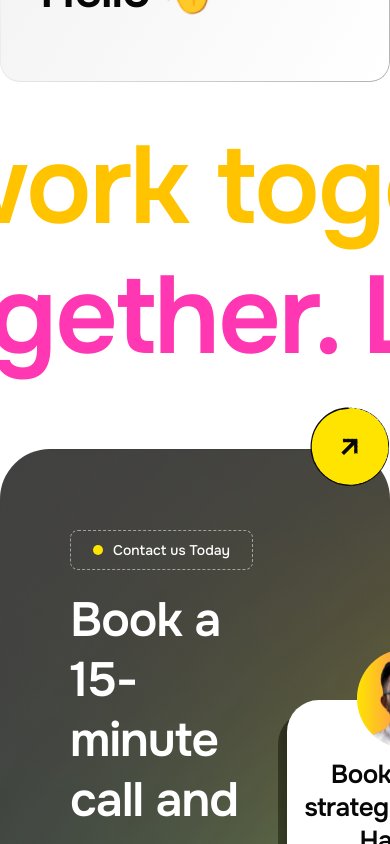
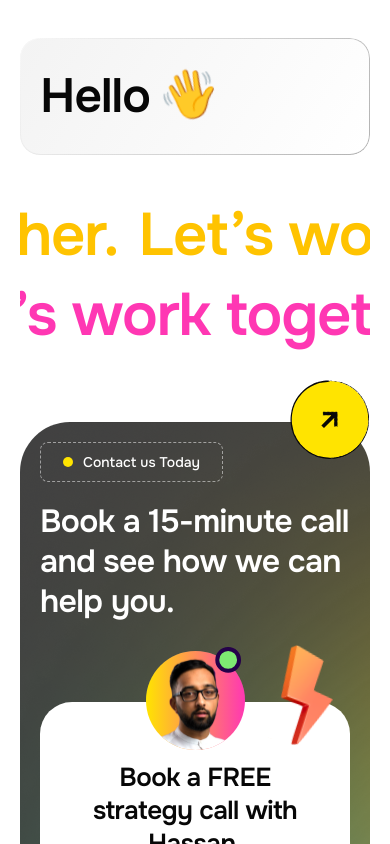
Before and after one commit to tahab-cp/cp-web, a Next.js app: page /about in a window 390 px wide. Shown: the part 8160-9004 px from the top of the page. Built offline with nearby package versions, Linux system fonts and the light colour scheme.

Commit message:
homepage responsiveness added footer responsiveness pending

```diff
--- a/src/app/page.tsx
+++ b/src/app/page.tsx
@@ -14,8 +14,8 @@ const HomePage = () => {
       <AboutSection />
       <WhatWeOfferSection />
       <CaseStudiesSection />
-      {/* <TestimonialSection /> */}
-      {/* <ContactSection /> */}
+      <TestimonialSection />
+      <ContactSection />
     </main>
   );
 };
--- a/src/components/common/ContactForm.tsx
+++ b/src/components/common/ContactForm.tsx
@@ -51,16 +51,16 @@ const ContactForm = () => {
 
       <div ref={formRef} className="h-0 overflow-hidden opacity-0">
         <form action="" className="flex flex-col gap-[1.8rem]">
-          <fieldset className="flex items-center gap-[1.6rem]">
-            <Label htmlFor="name" className="min-w-[25rem]">
+          <fieldset className="flex flex-col items-start gap-[1.6rem] md:flex-row md:items-center">
+            <Label htmlFor="name" className="md:min-w-[25rem]">
               My name is
             </Label>
 
             <ContactFormInput placeholder="Enter your name" type="text" />
           </fieldset>
 
-          <fieldset className="flex items-center gap-[1.6rem]">
-            <Label htmlFor="service" className="min-w-[38.9rem]">
+          <fieldset className="flex flex-col items-start gap-[1.6rem] md:flex-row md:items-center">
+            <Label htmlFor="service" className="md:min-w-[38.9rem]">
               I need a help with
             </Label>
 
@@ -76,8 +76,8 @@ const ContactForm = () => {
             </Select>
           </fieldset>
 
-          <fieldset className="flex items-center gap-[1.6rem]">
-            <Label htmlFor="email" className="min-w-[35.8rem]">
+          <fieldset className="flex flex-col items-start gap-[1.6rem] md:flex-row md:items-center">
+            <Label htmlFor="email" className="md:min-w-[35.8rem]">
               Here is my email
             </Label>
 
@@ -87,8 +87,8 @@ const ContactForm = () => {
             />
           </fieldset>
 
-          <fieldset className="flex items-center gap-[1.6rem]">
-            <Label htmlFor="message" className="min-w-[29.7rem]">
+          <fieldset className="flex flex-col items-start gap-[1.6rem] md:flex-row md:items-center">
+            <Label htmlFor="message" className="md:min-w-[29.7rem]">
               And message
             </Label>
 
--- a/src/components/common/CtaSection2.tsx
+++ b/src/components/common/CtaSection2.tsx
@@ -11,7 +11,7 @@ import CommonBtn3 from "./CommonBtn3";
 
 const CtaSection2 = () => {
   return (
-    <div className="relative w-full rounded-[5rem] px-[7rem] pt-[8.1rem] pb-[5.1rem] backdrop-blur-[10px]">
+    <div className="relative w-full rounded-[5rem] p-[2rem] backdrop-blur-[10px] md:p-[0rem] md:px-[7rem] md:pt-[8.1rem] md:pb-[5.1rem]">
       <Image
         src={ctaSectionBg}
         alt="Cta Background"
@@ -24,17 +24,17 @@ const CtaSection2 = () => {
         <Image src={contactArrow} alt="Contact Arrow" width={80} height={80} />
       </i>
 
-      <div className="relative z-[1] flex items-center gap-[3.4rem]">
+      <div className="relative z-[1] flex flex-col items-center gap-[8rem] lg:flex-row lg:gap-[3.4rem]">
         <div className="flex flex-col items-start">
           <SectionLabel text="Contact us Today" />
 
-          <h3 className="mt-[2rem] max-w-[72.1rem] text-[4.8rem] leading-[6rem] font-semibold tracking-[-0.02em] text-white">
+          <h3 className="mt-[2rem] max-w-[72.1rem] text-[3.2rem] leading-[4rem] font-semibold tracking-[-0.02em] text-white md:text-[4.8rem] md:leading-[6rem]">
             Book a 15-minute call and see how we can help you.
           </h3>
         </div>
 
-        <div className="relative flex h-[26.1rem] w-[30.8rem] items-center justify-center rounded-[3.2rem] bg-white">
-          <div className="bg-text-primary/30 absolute bottom-[-1.5rem] left-1/2 z-[-1] h-[26.4rem] w-[25.8rem] -translate-x-1/2 rounded-[3.2rem] backdrop-blur-[10px]" />
+        <div className="relative flex h-[26.1rem] w-full items-center justify-center rounded-[3.2rem] bg-white lg:w-[30.8rem]">
+          <div className="bg-text-primary/30 absolute bottom-[-1.5rem] left-1/2 z-[-1] h-[26.4rem] w-full -translate-x-1/2 rounded-[3.2rem] backdrop-blur-[10px] md:w-[25.8rem]" />
 
           <div className="flex flex-col items-center gap-[2rem] text-center">
             <i className="absolute top-[-5.3rem] right-[1.794rem] inline-flex h-[9.827rem] w-[5.653rem] rotate-[16.79deg] items-center justify-center">
--- a/src/components/common/TextMarquee.tsx
+++ b/src/components/common/TextMarquee.tsx
@@ -12,7 +12,7 @@ const TextMarquee = () => {
         speed={100}
         pauseOnHover={true}
         direction="right"
-        className="overflow-hidden text-[11rem] leading-[13rem] font-semibold tracking-[-0.02em] text-[#FFC300]"
+        className="overflow-hidden text-[6rem] leading-[8rem] font-semibold tracking-[-0.02em] text-[#FFC300] md:text-[11rem] md:leading-[13rem]"
       >
         {texts.map((text, index) => (
           <span key={index} className="mx-[1rem]">
@@ -26,7 +26,7 @@ const TextMarquee = () => {
         speed={100}
         pauseOnHover={true}
         direction="left"
-        className="overflow-hidden text-[11rem] leading-[13rem] font-semibold tracking-[-0.02em] text-[#FF37B3]"
+        className="overflow-hidden text-[6rem] leading-[8rem] font-semibold tracking-[-0.02em] text-[#FF37B3] md:text-[11rem] md:leading-[13rem]"
       >
         {texts.map((text, index) => (
           <span key={index} className="mx-[1rem]">
--- a/src/components/sections/ContactSection.tsx
+++ b/src/components/sections/ContactSection.tsx
@@ -50,19 +50,19 @@ const ContactSection = () => {
     }
   }, []);
   return (
-    <section className="relative py-[10rem]">
+    <section className="relative px-[2rem] py-[10rem] xl:px-[0rem]">
       <div
         ref={contactContentRef}
         className="relative mx-auto flex max-w-[112.3rem] flex-col items-center"
       >
         <div className="overflow-hidden">
-          <div className="contact-heading-animate">
+          <div className="contact-heading-animate text-center">
             <SectionTitle label="Ready to Start Working With Us?" />
           </div>
         </div>
 
         <div className="contact-card-1-animate w-full">
-          <div className="contact-details-bg mt-[4.5rem] mb-[3.7rem] flex w-full items-center justify-between px-[4rem] py-[3.5rem]">
+          <div className="contact-details-bg mt-[4.5rem] mb-[3.7rem] flex w-full flex-col items-center justify-between gap-[4rem] px-[4rem] py-[3.5rem] text-center lg:flex-row lg:gap-[0rem] lg:text-left">
             <div className="flex flex-col">
               <h6 className="text-[2.6rem] leading-[3.2rem] font-semibold tracking-[-0.02em] uppercase">
                 GIVE US A CALL
--- a/src/components/sections/TestimonialSection.tsx
+++ b/src/components/sections/TestimonialSection.tsx
@@ -88,10 +88,10 @@ const TestimonialSection = () => {
   }, []);
 
   return (
-    <section className="testimonials-sec relative z-[1] pt-[7.2rem] pb-[9.1rem]">
+    <section className="testimonials-sec relative z-[1] px-[2rem] pt-[7.2rem] pb-[9.1rem] xl:px-[0rem]">
       {/* Decorative stroke line */}
       <div className="absolute inset-0 z-[0]">
-        <LineStroke05 className="absolute top-[118.4rem] left-1/2 -translate-x-1/2 opacity-90" />
+        <LineStroke05 className="absolute top-[118.4rem] left-1/2 w-full -translate-x-1/2 opacity-90" />
       </div>
 
       <div ref={testimonialContentRef} className="mx-auto max-w-[120.3rem]">
@@ -121,7 +121,7 @@ const TestimonialSection = () => {
           </div>
         </div>
 
-        <div className="mt-[5rem] grid grid-cols-3 gap-[3.3rem]">
+        <div className="mt-[5rem] grid grid-cols-1 gap-[3.3rem] lg:grid-cols-3">
           <div className="grid gap-[3.3rem]">
             {testimonialsData.slice(0, 3).map((item, idx) => (
               <div className="testimonial-card-animate" key={idx}>
--- a/src/components/ui/label.tsx
+++ b/src/components/ui/label.tsx
@@ -13,7 +13,7 @@ function Label({
     <LabelPrimitive.Root
       data-slot="label"
       className={cn(
-        "text-text-primary text-[4.8rem] font-semibold tracking-[-0.02em]",
+        "text-text-primary text-[3rem] font-semibold tracking-[-0.02em] md:text-[4.8rem]",
         className,
       )}
       {...props}
--- a/src/styles/globals.css
+++ b/src/styles/globals.css
@@ -430,7 +430,7 @@ body {
 .contact-form-bg {
   position: relative;
   border-radius: 2rem;
-  padding: 4.3rem 5.3rem 5.2rem 4rem;
+  padding: 2rem;
   background: linear-gradient(
     301.75deg,
     rgba(255, 255, 255, 0.05) 1.41%,
@@ -438,6 +438,21 @@ body {
   );
   backdrop-filter: blur(10px);
   z-index: 0;
+}
+
+@media (min-width: 768px) {
+  .contact-form-bg {
+    position: relative;
+    border-radius: 2rem;
+    padding: 4.3rem 5.3rem 5.2rem 4rem;
+    background: linear-gradient(
+      301.75deg,
+      rgba(255, 255, 255, 0.05) 1.41%,
+      rgba(29, 29, 29, 0.05) 95.05%
+    );
+    backdrop-filter: blur(10px);
+    z-index: 0;
+  }
 }
 
 .contact-form-bg::before {
```
